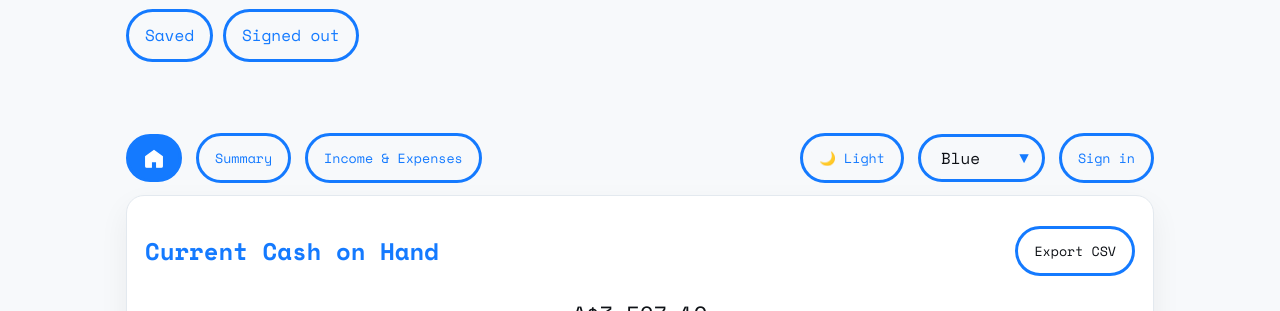
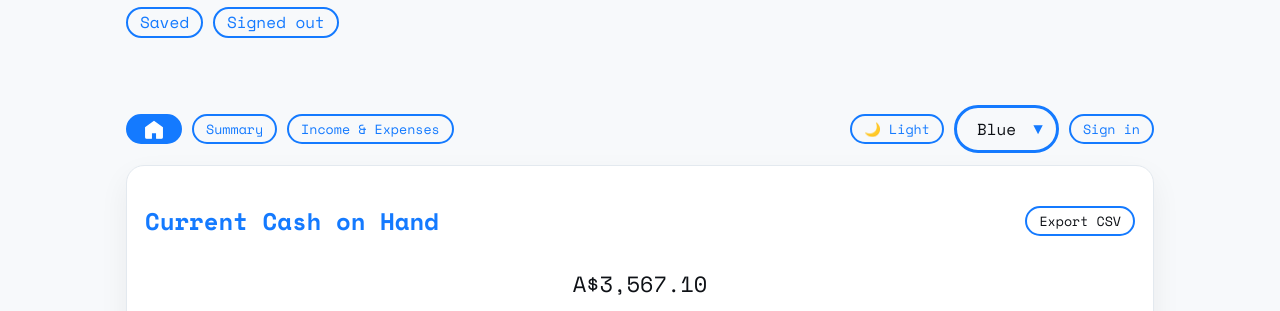
Before and after one commit to mikeld86/cashflow-pwa, a plain HTML site: page index.html in a window 1280 px wide. Shown: the part 79-390 px from the top of the page. Drawn offline with nearby package versions, Linux system fonts and the light colour scheme.

Commit message:
style changes
Co-Authored-By: Michael Dent <131711793+mikeld86@users.noreply.github.com>

```diff
--- a/styles.css
+++ b/styles.css
@@ -20,22 +20,22 @@
 body{margin:0;background:var(--bg);color:var(--ink);font:16px/1.45 'Space Mono', monospace}
 .wrap{max-width:1060px;margin:24px auto;padding:0 16px 88px}
 
-.app-header{display:flex;flex-direction:column;gap:12px;margin-bottom:12px}
+.app-header{display:flex;flex-direction:column;gap:10px;margin-bottom:12px}
 .app-title{font-weight:700;letter-spacing:.6px;font-size:clamp(24px,4vw,36px);margin:0}
 .badges{display:flex;gap:10px;flex-wrap:wrap}
-.badge{padding:6px 12px;border-radius:999px;border:1px solid var(--line);background:var(--panel)}
-.toolbar{display:flex;justify-content:space-between;gap:12px;width:100%;flex-wrap:wrap}
-.left-group,.right-group{display:flex;gap:14px;flex-wrap:wrap;align-items:center}
+.badge{padding:2px 12px;border-radius:999px;border:2px solid var(--line);background:var(--panel)}
+.toolbar{display:flex;justify-content:space-between;gap:10px;width:100%;flex-wrap:wrap}
+.left-group,.right-group{display:flex;gap:10px;flex-wrap:wrap;align-items:center}
 
 /* Pill buttons */
 .pill{
   font-family:'Space Mono', monospace;
-  border:3px solid var(--accent);
+  border:2px solid var(--accent);
   color:var(--accent);
   background:transparent;
-  padding:12px 16px;
+  padding:2px 12px;
   border-radius:9999px;
-  min-height:48px;
+  min-height:30px;
   display:inline-flex;align-items:center;gap:10px;
   transition:background .15s ease,color .15s ease, border-color .15s ease, box-shadow .15s ease;
 }
@@ -54,7 +54,7 @@ body{margin:0;background:var(--bg);color:var(--ink);font:16px/1.45 'Space Mono',
   border-radius:9999px;
   background:transparent;
   color:var(--accent);
-  padding:12px 42px 12px 20px;
+  padding:12px 20px 12px 20px;
   min-height:20px;
 }
 .select-pill::after{
```
Also changed, not shown: styles.txt (deleted), 1 other file.
